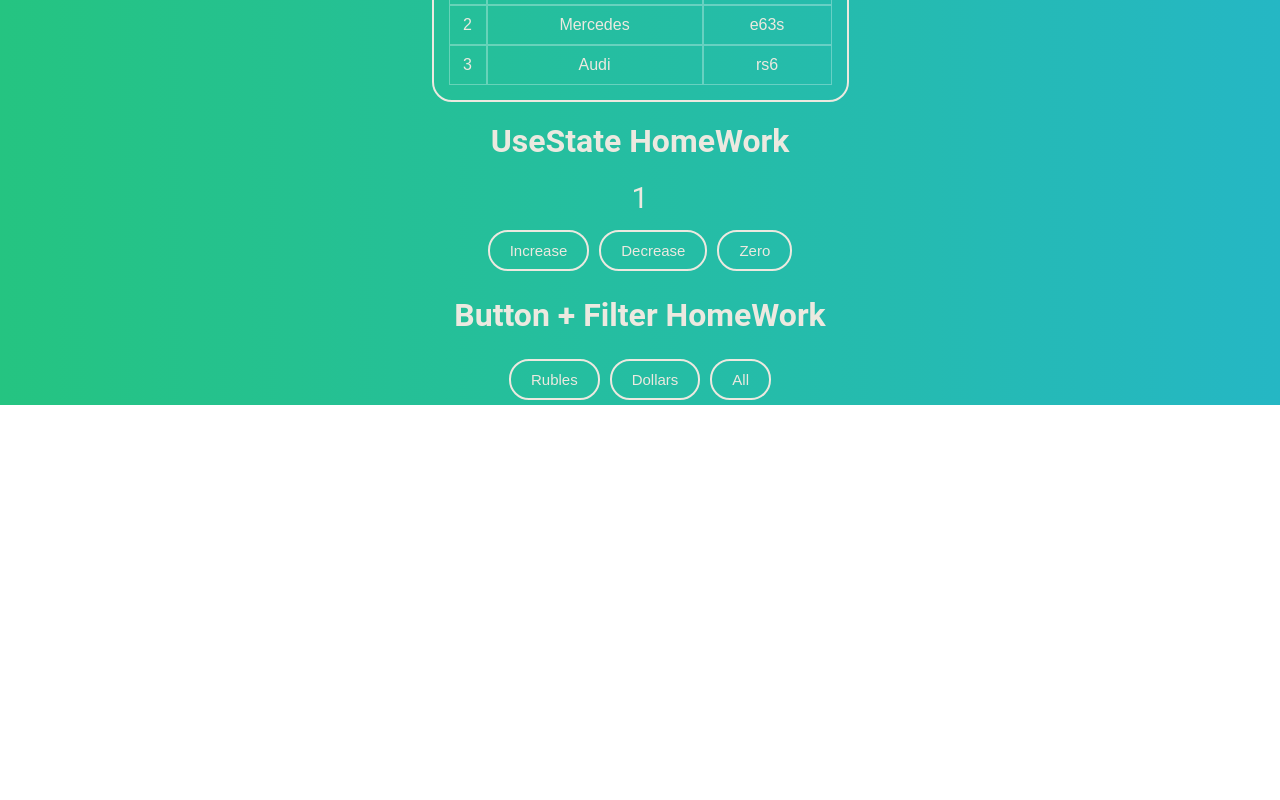
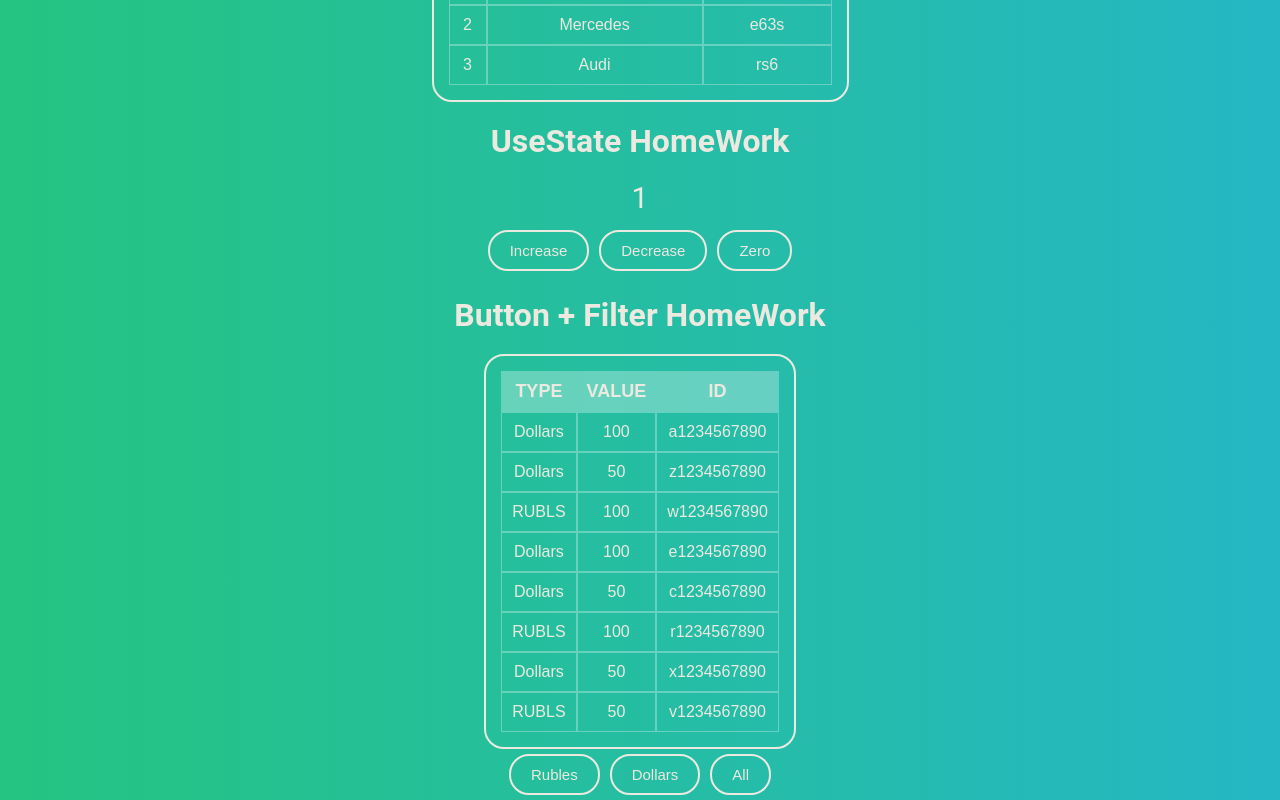
Before and after one commit to pevnev-ivan/microstask, a React (Create React App) app: page / in a window 1280 px wide. Shown: the part 437-1237 px from the top of the page. Before the commit the page ends 842 px from the top, so only its background shows below. Built offline with nearby package versions, Linux system fonts and the light colour scheme.

Commit message:
Money table + filter buttons

```diff
--- a/src/App.tsx
+++ b/src/App.tsx
@@ -35,9 +35,6 @@ function App() {
         { banknots: 'RUBLS', value: 50, number: ' v1234567890' },
     ])
 
-
-
-
     return (
         <div className="App">
             <div className={'Container'}>
--- a/src/site/components/CarsTable/CarsTable.tsx
+++ b/src/site/components/CarsTable/CarsTable.tsx
@@ -12,6 +12,7 @@ type TopCarsArr = {
 
 
 const Cars = (props: TypeTopCars) => {
+
     return <div>
         <h1>Cars HomeWork</h1>
         <div>
--- /dev/null
+++ b/src/site/components/MoneyCurrency/MoneyCurrency.module.css
@@ -0,0 +1,11 @@
+.MoneyList {
+
+}
+
+.Row {
+
+}
+
+.Item {
+
+}
--- a/src/site/components/MoneyCurrency/MoneyCurrency.tsx
+++ b/src/site/components/MoneyCurrency/MoneyCurrency.tsx
@@ -1,5 +1,8 @@
 import {Button} from "../UniversalButton/button";
 import React, {useState} from "react";
+import s from "./MoneyCurrency.module.css"
+
+//type FilterType = 'All' | 'RUBLS' | 'Dollars'
 
 type MoneyType = {
     banknots: string
@@ -8,22 +11,58 @@ type MoneyType = {
 }
 type MoneyCurrencyType = {
     money: Array<MoneyType>
+
 }
 export const MoneyCurrency = (props: MoneyCurrencyType) => {
 
-    const onClickFilterHandler = (nameButton: string) => {
+    // const [filter, setFilter] = useState<FilterType>('All')
+    const [filter, setFilter] = useState('All')
+    let currentMoney = props.money
 
+    switch (filter) {
+        case 'RUBLS':
+            currentMoney = props.money.filter(filteredMoney => filteredMoney.banknots === 'RUBLS')
+            break;
+        case 'Dollars':
+            currentMoney = props.money.filter(filteredMoney => filteredMoney.banknots === 'Dollars')
+            break;
     }
 
+    const onClickFilterHandler = (nameButton: string) => {
+        setFilter(nameButton)
+    }
 
 
 
     return (
         <div>
             <h1>Button + Filter HomeWork</h1>
-            <Button name={'Rubles'} callBack={()=>onClickFilterHandler('Alex')}/>
-            <Button name={'Dollars'} callBack={()=>onClickFilterHandler('Alex')}/>
-            <Button name={'All'} callBack={()=>onClickFilterHandler('Alex')}/>
+            <div className={s.MoneyList}>
+
+                <table>
+                    <th>Type</th>
+                    <th>Value</th>
+                    <th>ID</th>
+
+                    {currentMoney.map((objFromMoneyArr, index) => {
+                        return (
+                            <tr className={s.Row} key={index}>
+                        <td className={s.Item}> {objFromMoneyArr.banknots}</td>
+                        <td className={s.Item}> {objFromMoneyArr.value}</td>
+                        <td className={s.Item}> {objFromMoneyArr.number}</td>
+                        </tr>
+                        )
+                    })}
+
+
+
+
+                </table>
+
+                    </div>
+            <Button name={'Rubles'} callBack={()=>onClickFilterHandler('RUBLS')}/>
+            <Button name={'Dollars'} callBack={()=>onClickFilterHandler('Dollars')}/>
+            <Button name={'All'} callBack={()=>onClickFilterHandler('All')}/>
         </div>
     )
 }
--- a/src/site/components/StudentsList/StudentList.module.css
+++ b/src/site/components/StudentsList/StudentList.module.css
@@ -1,10 +1,21 @@
+
 .StudentList {
     /*background: #ece9e0;*/
-    margin: 10px 30%;
+
     border: 2px solid #ece9e0;
     border-radius: 20px;
+    width: fit-content;
+    margin: 0 auto;
+    text-align: center;
+}
+
+li {
+    list-style-type: none;
 }
 
 .Item {
     margin: 10px;
 }
+.Container {
+    text-align: center;
+}
--- a/src/site/components/StudentsList/StudentsList.tsx
+++ b/src/site/components/StudentsList/StudentsList.tsx
@@ -11,7 +11,7 @@ type StudentType = {
 }
 
 const StudentsList = (props: StudentsList) => {
-    return <div> <h1>Students Classwork</h1>
+    return <div className={s.Container}> <h1>Students Classwork</h1>
 
         <div className={s.StudentList}>
         {props.students.map((ObjectFromStudentType, index) => {
```
